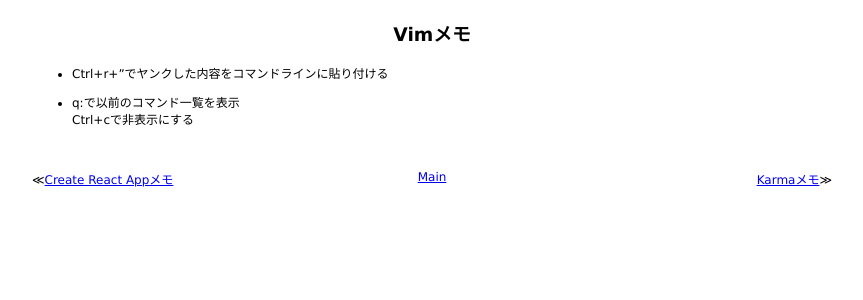
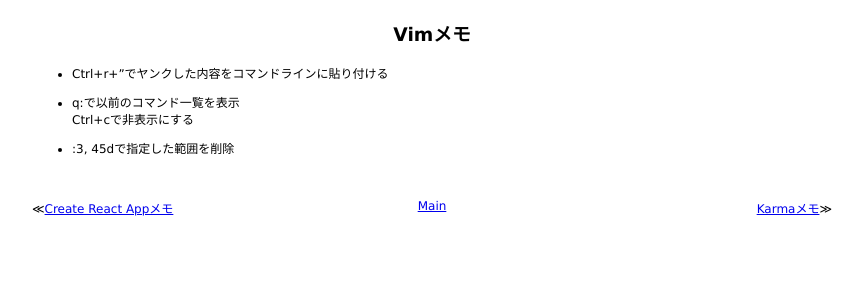
Before and after one commit to 38elements/38elements.github.com, a Jekyll site: the page built from _posts/2017-03-23-vim.md, in a window 1280 px wide. Shown: the top 300 px of the page, without its empty margins (208-1071 px from the left). Built offline with Jekyll 4.4.1, drawn with Linux system fonts in a browser that asks for light colours.

Commit message:
Create 2017-03-23-vim.md

```diff
--- a/_posts/2017-03-23-vim.md
+++ b/_posts/2017-03-23-vim.md
@@ -7,3 +7,5 @@ title: Vimメモ
 
 * q:で以前のコマンド一覧を表示
 Ctrl+cで非表示にする
+
+* :3, 45dで指定した範囲を削除
```
